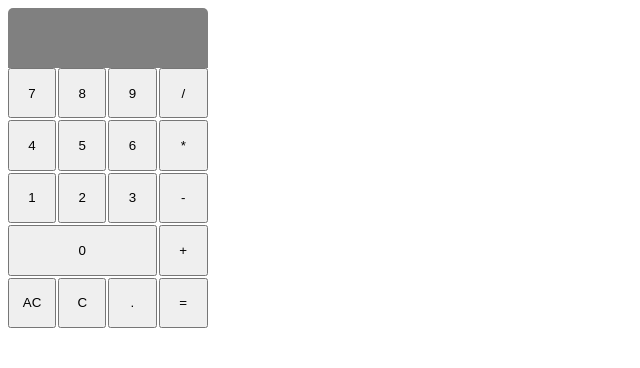
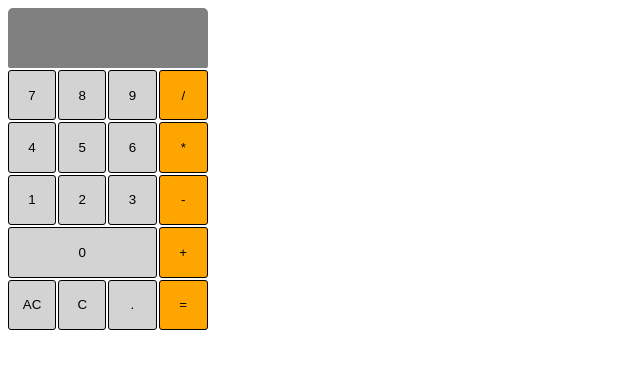
Before and after one commit to NAHammell/calculator, a plain HTML site: page index.html in a window 1280 px wide. Shown: the whole page, without its empty margins (0-640 px from the left). Drawn offline with Linux system fonts and the light colour scheme.

Commit message:
Adjust css styles

```diff
--- a/style.css
+++ b/style.css
@@ -6,7 +6,10 @@
     height: 60px;
     background-color: gray;
     color: white;
-    border-radius: 5px 5px 0px 0px;
+    border-radius: 5px 5px 2px 2px;
+    font-family: Verdana, Geneva, Tahoma, sans-serif;
+    font-size: 36px;
+    margin-bottom: 2px;
 }
 
 #buttons {
@@ -25,6 +28,13 @@
     gap: 2px;
 }
 
+#numPad .button {
+    border-radius: 3px;
+    border: 1px solid black;
+    background-color: lightgray;
+}
+
+
 #functions {
     display: grid;
     grid-template-columns: 1fr;
@@ -32,6 +42,12 @@
     gap: 2px;
 }
 
+#functions .button {
+    border-radius: 3px;
+    border: 1px solid black;
+    background-color: orange;
+}
+
 .zero {
     grid-column-start: 1;
     grid-column-end: 4;
```
